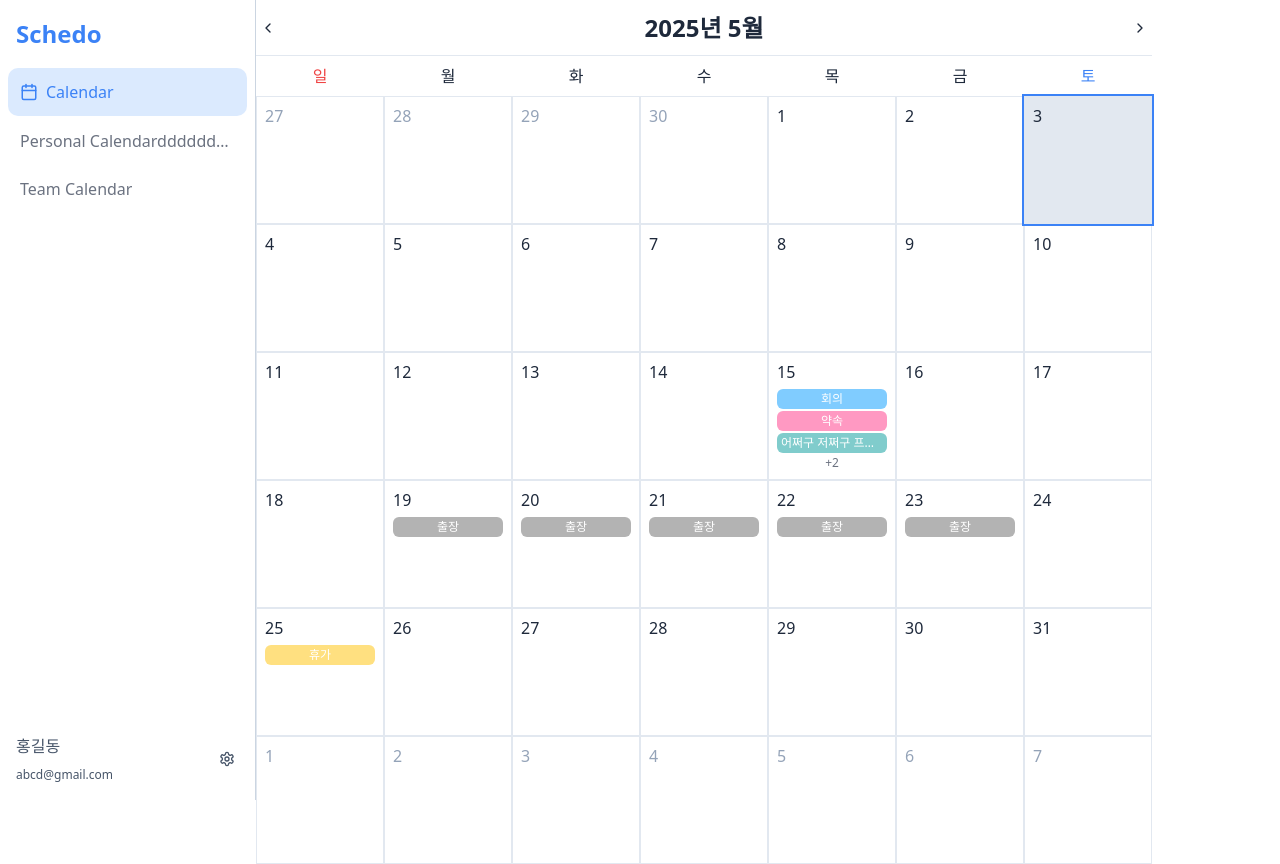
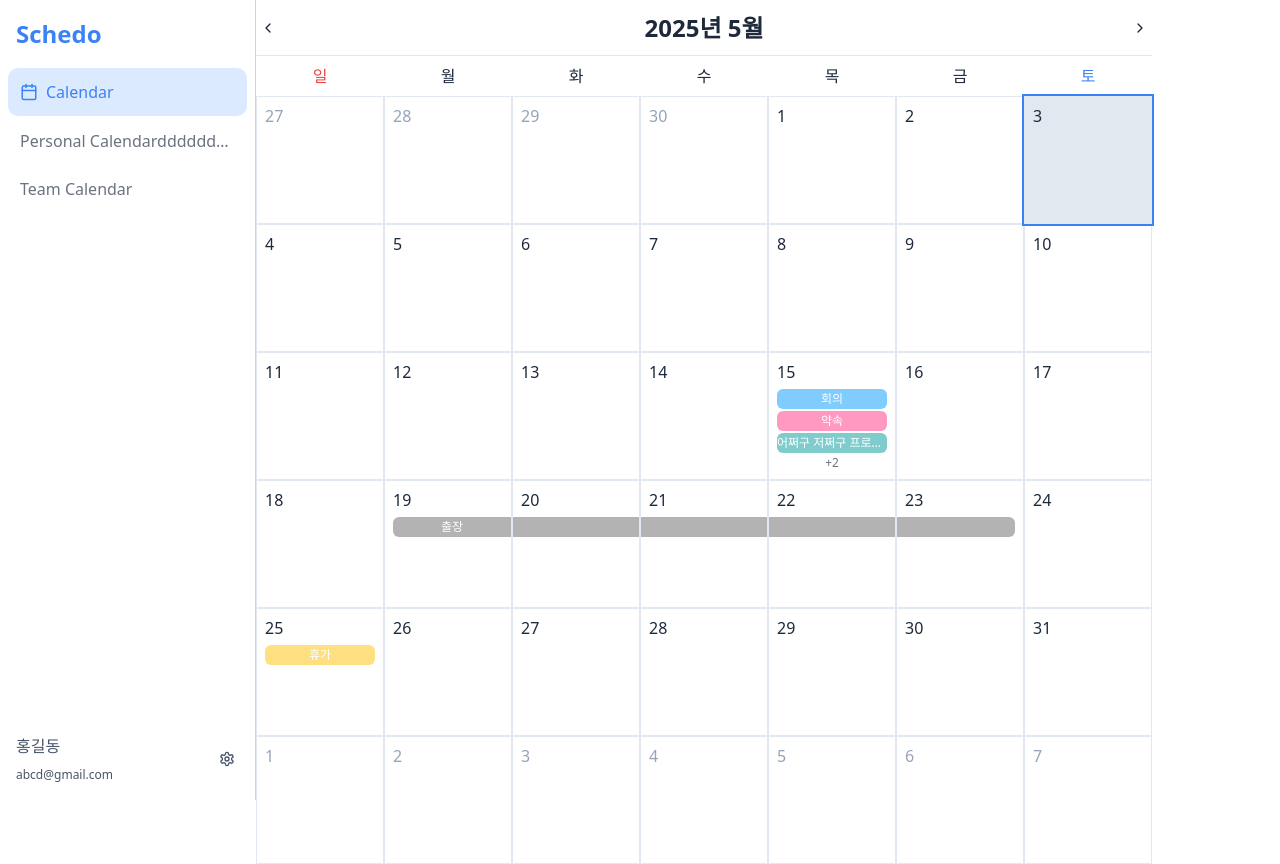
Before and after one commit to Scheduo/Front, a React (Vite) app: page / in a window 1280 px wide. Built offline with nearby package versions, Linux system fonts and the light colour scheme; a web font is replaced by a local one.

Commit message:
:sparkles: [Feat]: 여러 날짜에 걸친 일정 바가 이어지도록 수정

```diff
--- a/src/widgets/Calendar/index.tsx
+++ b/src/widgets/Calendar/index.tsx
@@ -127,14 +127,14 @@ export const Calendar = () => {
             <button
               type="button"
               key={`${date.getTime()}-${index}`}
-              className={`relative flex h-32 w-32 flex-col items-start justify-start overflow-hidden border border-grayscale-200 p-2 transition-colors hover:cursor-pointer ${
+              className={`relative flex h-32 w-32 flex-col items-start justify-start overflow-hidden border border-grayscale-200 py-2 transition-colors hover:cursor-pointer ${
                 isCurrentMonth ? "hover:bg-grayscale-100" : "text-grayscale-400"
               } ${isSelected ? "z-10 bg-grayscale-200 ring-2 ring-primary-main" : "z-0"}`}
               onClick={() => setSelectedDate(date)}
               aria-label={`${date.getFullYear()}년 ${date.getMonth() + 1}월 ${date.getDate()}일`}
             >
               <div
-                className={`mb-1 flex h-6 w-6 items-center justify-start font-medium text-medium-m ${
+                className={`mb-1 flex h-6 w-6 items-center justify-start px-2 font-medium text-medium-m ${
                   isCurrentMonth ? "text-grayscale-black" : "text-grayscale-400"
                 }`}
               >
@@ -143,16 +143,28 @@ export const Calendar = () => {
 
               {/* 일정 표시 */}
               {isCurrentMonth && (
-                <div className="h-20 w-full space-y-0.5 overflow-hidden">
-                  {events.slice(0, 3).map((event) => (
+                <div className="h-20 w-full space-y-0.5 overflow-visible">
+                  {events.slice(0, 3).map((event) => {
+                    const isStart = isSameDay(event.startDate, date);
+                    const isEnd = isSameDay(event.endDate, date);
+                    const isMiddle = !isStart && !isEnd;
+
+                    return (
                       <div
                         key={event.id}
-                      className={`h-5 p-1 text-medium-s ${event.color} flex w-full items-center justify-center overflow-hidden rounded-sm text-grayscale-white`}
+                        className={`h-5 text-medium-s ${event.color} flex items-center justify-center overflow-hidden ${
+                          isStart ? "ml-2 rounded-l-sm" : ""
+                        } ${isEnd ? "mr-2 rounded-r-sm" : ""} ${
+                          isMiddle ? "rounded-none" : ""
+                        } relative z-10 text-grayscale-white`}
                         title={event.title}
                       >
+                        {isStart && (
                           <div className="overflow-hidden text-ellipsis whitespace-nowrap">{event.title}</div>
+                        )}
                       </div>
-                  ))}
+                    );
+                  })}
                   {events.length > 3 && (
                     <div className="flex h-4 items-center justify-center text-center text-grayscale-500 text-xs">
                       +{events.length - 3}
```
Lines whose indentation alone changed are shown as unchanged.
